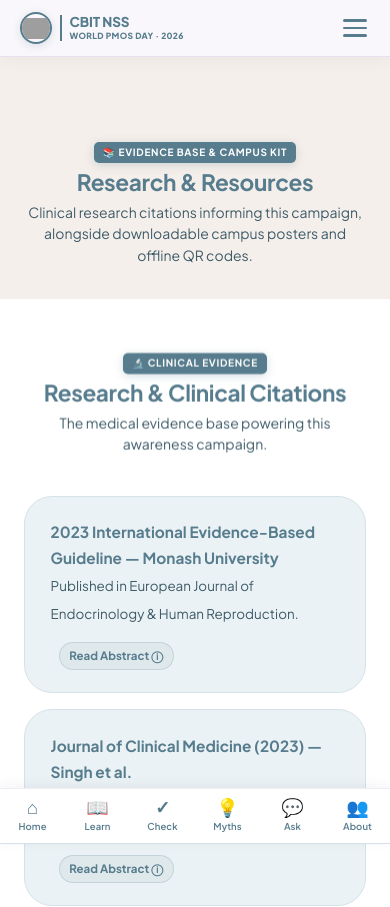
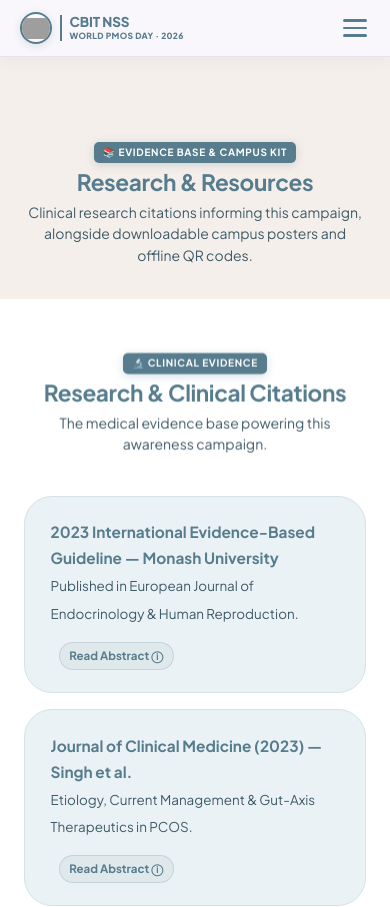
Before and after one commit to vroom0456/CBITNSS-World-PMOS-Day, a Next.js app: page /resources in a window 390 px wide. Shown: the top 907 px of the page. Built offline with nearby package versions, Linux system fonts and the light colour scheme; grey boxes are pictures that could not be loaded.

Commit message:
style: remove mobile bottom navigation tab bar completely

```diff
--- a/src/app/globals.css
+++ b/src/app/globals.css
@@ -1420,92 +1420,7 @@
     }
 
 
-/* ──────────────────────────────────────────────────────────
-   MOBILE BOTTOM NAVIGATION BAR
-   44–48px touch targets, 18px icons, 10–11px labels
-   Restrained active state — feels like navigation
-────────────────────────────────────────────────────────── */
-.mobile-bottom-nav {
-  display: none;
-  position: fixed;
-  bottom: 0;
-  left: 0;
-  right: 0;
-  height: 52px;
-  height: calc(52px + env(safe-area-inset-bottom));
-  background: rgba(255, 255, 255, 0.98);
-  backdrop-filter: blur(24px) saturate(180%);
-  -webkit-backdrop-filter: blur(24px) saturate(180%);
-  border-top: 1px solid rgba(45,27,78,0.08);
-  box-shadow: 0 -2px 12px rgba(45, 27, 78, 0.06);
-  z-index: 9995;
-  justify-content: space-around;
-  align-items: stretch;
-  padding: 0;
-  padding-bottom: env(safe-area-inset-bottom);
-}
-
-/* Each tab item */
-.mobile-bottom-nav a,
-.mobile-bottom-nav button {
-  display: flex;
-  flex-direction: column;
-  align-items: center;
-  justify-content: center;
-  gap: 2px;
-  color: var(--text-muted);
-  font-size: 9.5px;
-  font-weight: 600;
-  text-decoration: none;
-  background: transparent;
-  border: none;
-  padding: 5px 2px;
-  border-radius: 0;
-  /* Full interaction target */
-  min-height: 44px;
-  min-width: 44px;
-  flex: 1;
-  cursor: pointer;
-  letter-spacing: 0.01em;
-  transition: color 0.15s ease;
-  position: relative;
-}
-
-/* Active tab — accent color + subtle top indicator */
-.mobile-bottom-nav a.active {
-  color: var(--nss-blue-accent);
-}
-.mobile-bottom-nav a.active::before {
-  content: '';
-  position: absolute;
-  top: 0;
-  left: 50%;
-  transform: translateX(-50%);
-  width: 20px;
-  height: 2.5px;
-  background: var(--nss-blue-accent);
-  border-radius: 0 0 3px 3px;
-}
-
-/* Tap feedback */
-.mobile-bottom-nav a:active {
-  color: var(--nss-navy);
-  transform: scale(0.93) translateZ(0);
-  transition: transform 0.08s ease, color 0.08s ease;
-}
-
-/* Icon */
-.bnav-icon {
-  font-size: 18px;
-  line-height: 1;
-  display: block;
-  margin-bottom: 0;
-}
-
-@media (max-width: 768px) {
-  .mobile-bottom-nav { display: flex; }
-  .floating-ask-btn { display: none !important; }
-}
+
 
 /* SOURCE DRAWER MODAL */
 .source-trigger-btn {
--- a/src/components/layout/Navbar.tsx
+++ b/src/components/layout/Navbar.tsx
@@ -270,33 +270,7 @@ export default function Navbar() {
         </div>
       </div>
 
-      {/* ── MOBILE BOTTOM NAV — 6 direct tabs ── */}
-      <nav className="mobile-bottom-nav" aria-label="Mobile navigation">
-        <Link href="/" className={pathname === '/' ? 'active' : ''} aria-current={pathname === '/' ? 'page' : undefined}>
-          <span className="bnav-icon" aria-hidden="true">⌂</span>
-          <span>Home</span>
-        </Link>
-        <Link href="/understand" className={pathname === '/understand' ? 'active' : ''} aria-current={pathname === '/understand' ? 'page' : undefined}>
-          <span className="bnav-icon" aria-hidden="true">📖</span>
-          <span>Learn</span>
-        </Link>
-        <Link href="/self-test" className={pathname === '/self-test' ? 'active' : ''} aria-current={pathname === '/self-test' ? 'page' : undefined}>
-          <span className="bnav-icon" aria-hidden="true">✓</span>
-          <span>Check</span>
-        </Link>
-        <Link href="/myths" className={pathname === '/myths' ? 'active' : ''} aria-current={pathname === '/myths' ? 'page' : undefined}>
-          <span className="bnav-icon" aria-hidden="true">💡</span>
-          <span>Myths</span>
-        </Link>
-        <Link href="/ask" className={pathname === '/ask' ? 'active' : ''} aria-current={pathname === '/ask' ? 'page' : undefined}>
-          <span className="bnav-icon" aria-hidden="true">💬</span>
-          <span>Ask</span>
-        </Link>
-        <Link href="/about" className={pathname === '/about' ? 'active' : ''} aria-current={pathname === '/about' ? 'page' : undefined}>
-          <span className="bnav-icon" aria-hidden="true">👥</span>
-          <span>About</span>
-        </Link>
-      </nav>
+
 
       {/* ── GLOBAL ANONYMOUS MODAL — renders on ALL pages ── */}
       <div
```
